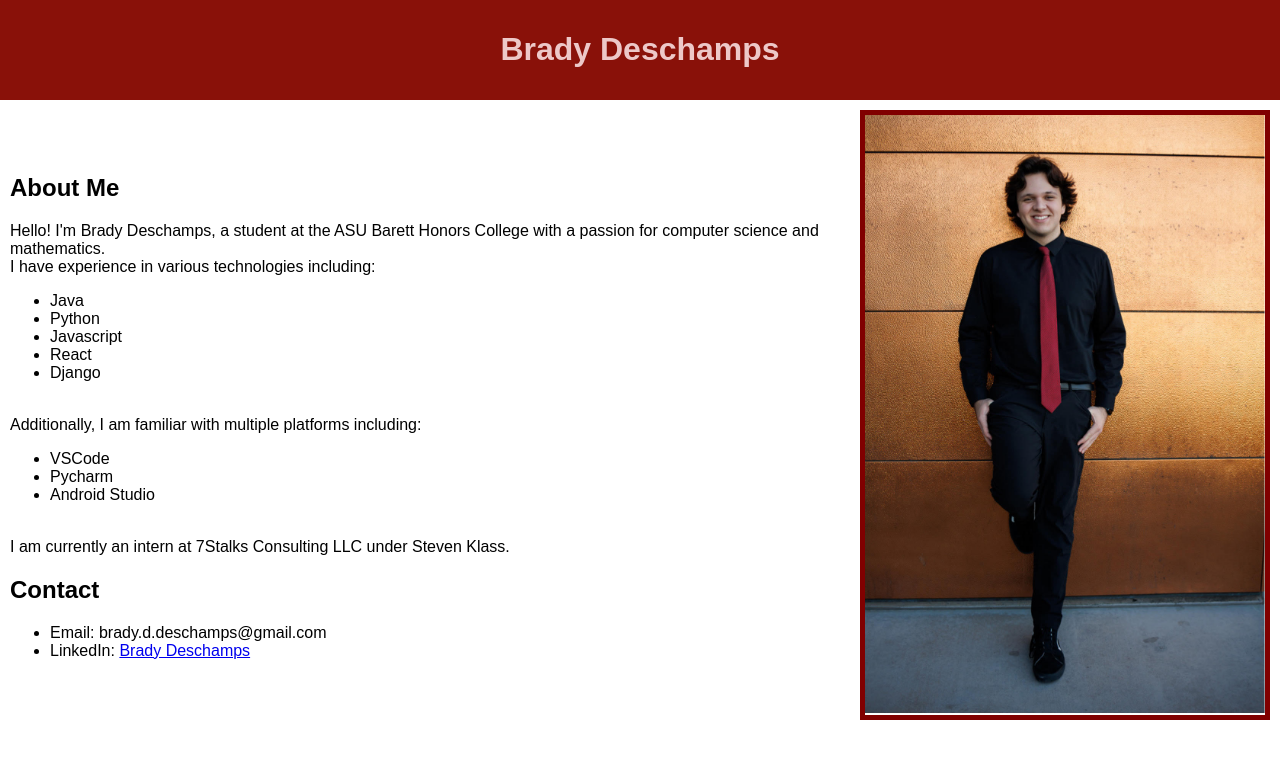
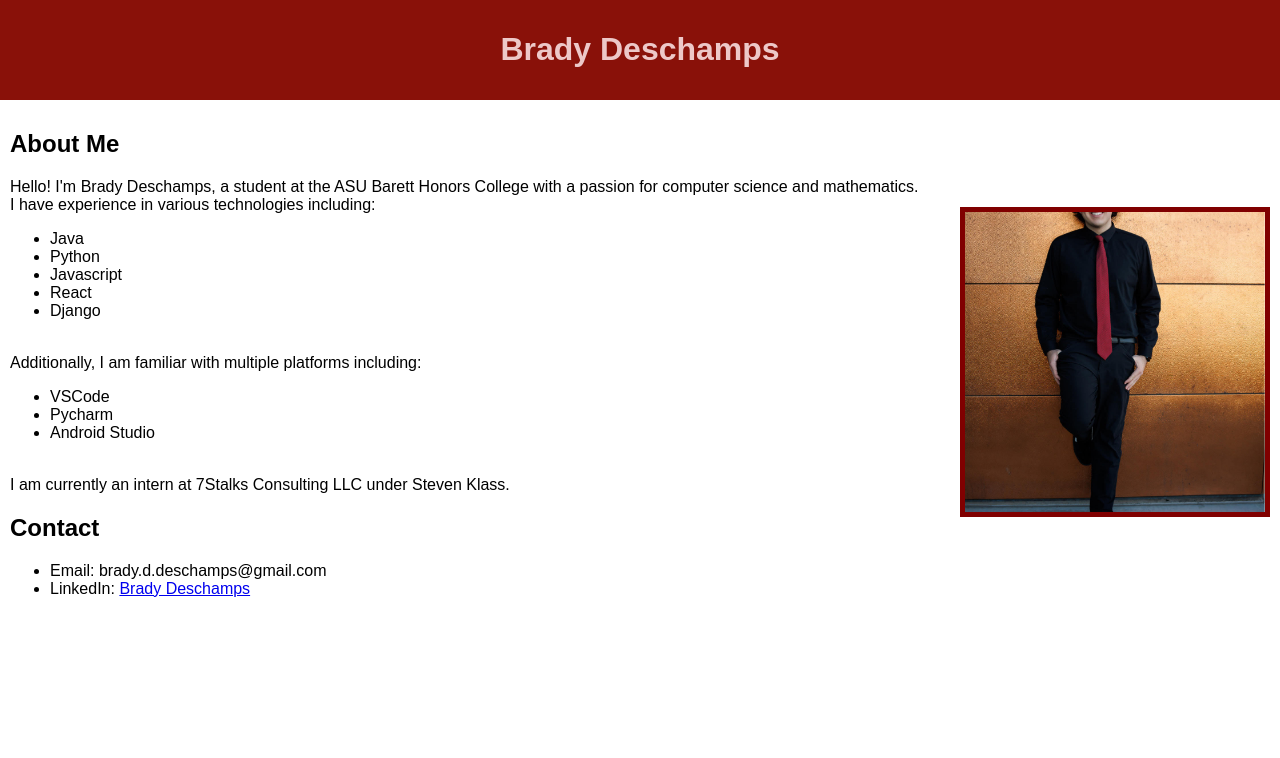
Before and after one commit to BradyD11/brady-website, a React (Create React App) app: page / in a window 1280 px wide. Shown: the top 758 px of the page. Built offline with nearby package versions, Linux system fonts and the light colour scheme.

Commit message:
more changes

```diff
--- a/src/Profile.css
+++ b/src/Profile.css
@@ -12,8 +12,8 @@
 
   .profile-picture {
     border: 5px solid #800000 ;
-    width: 400px;
-    height: 600px;
+    width: 300px;
+    height: 300px;
     object-fit: cover;
     margin-left: 20px;
     overflow: hidden;
```
